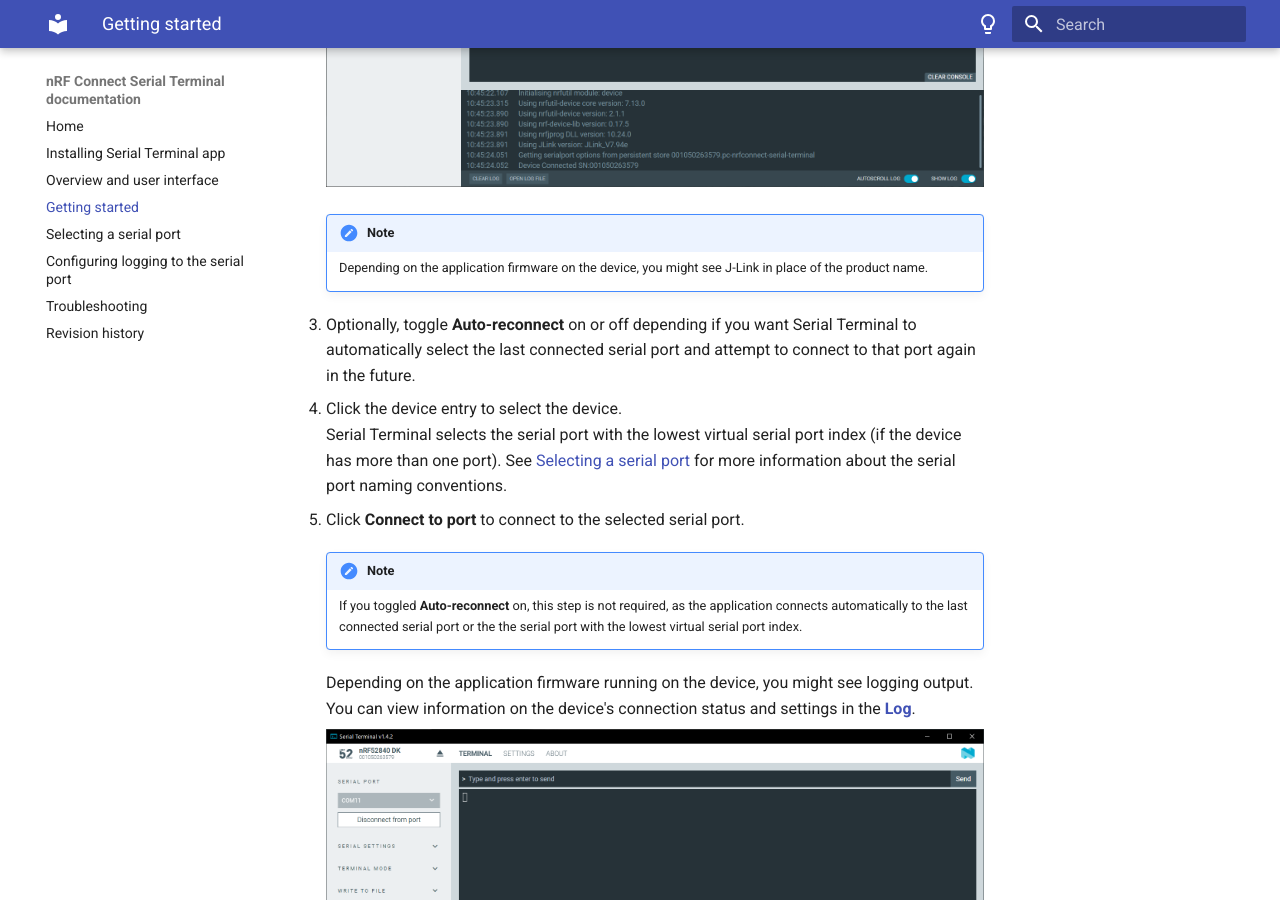
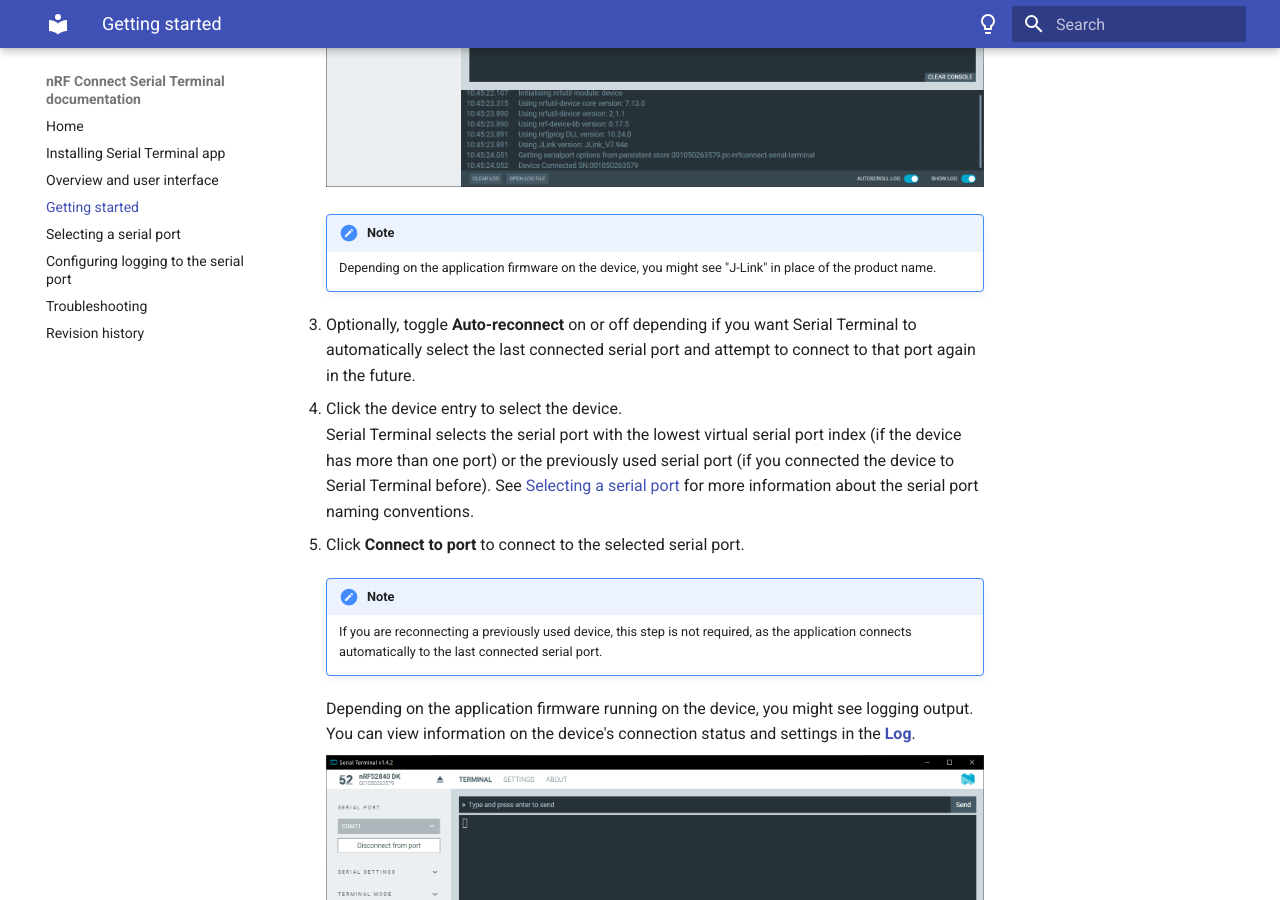
Before and after one commit to NordicSemiconductor/pc-nrfconnect-serial-terminal, an MkDocs documentation site: the page built from doc/docs/connecting.md, in a window 1280 px wide and 900 px high, scrolled down 562 px. Built offline with MkDocs 1.6.1 and Material for MkDocs 9.7.7, drawn with Linux system fonts in a browser that asks for light colours.

Commit message:
edits from Slava
Signed-off-by: Grzegorz Ferenc <Grzegorz.Ferenc@nordicsemi.no>

```diff
--- a/doc/docs/connecting.md
+++ b/doc/docs/connecting.md
@@ -10,17 +10,17 @@
     ![Select Device window](./screenshots/serial_term_select_device.png "Serial Terminal Select Device view")
 
     !!! note "Note"
-         Depending on the application firmware on the device, you might see J-Link in place of the product name.
+         Depending on the application firmware on the device, you might see "J-Link" in place of the product name.
 
 1. Optionally, toggle **Auto-reconnect** on or off depending if you want Serial Terminal to automatically select the last connected serial port and attempt to connect to that port again in the future.
 
 1. Click the device entry to select the device.</br>
-   Serial Terminal selects the serial port with the lowest virtual serial port index (if the device has more than one port). See [Selecting a serial port](selecting_serial_port.md) for more information about the serial port naming conventions.
+   Serial Terminal selects the serial port with the lowest virtual serial port index (if the device has more than one port) or the previously used serial port (if you connected the device to Serial Terminal before). See [Selecting a serial port](selecting_serial_port.md) for more information about the serial port naming conventions.
 
 1. Click **Connect to port** to connect to the selected serial port.
 
     !!! note "Note"
-         If you toggled **Auto-reconnect** on, this step is not required, as the application connects automatically to the last connected serial port or the the serial port with the lowest virtual serial port index.
+         If you are reconnecting a previously used device, this step is not required, as the application connects automatically to the last connected serial port.
 
     Depending on the application firmware running on the device, you might see logging output. You can view information on the device's connection status and settings in the [**Log**](overview.md#log).
 
```
Also changed, not shown: doc/docs/overview.md (+2 -2 lines), doc/docs/selecting_serial_port.md (+1 -2 lines).
